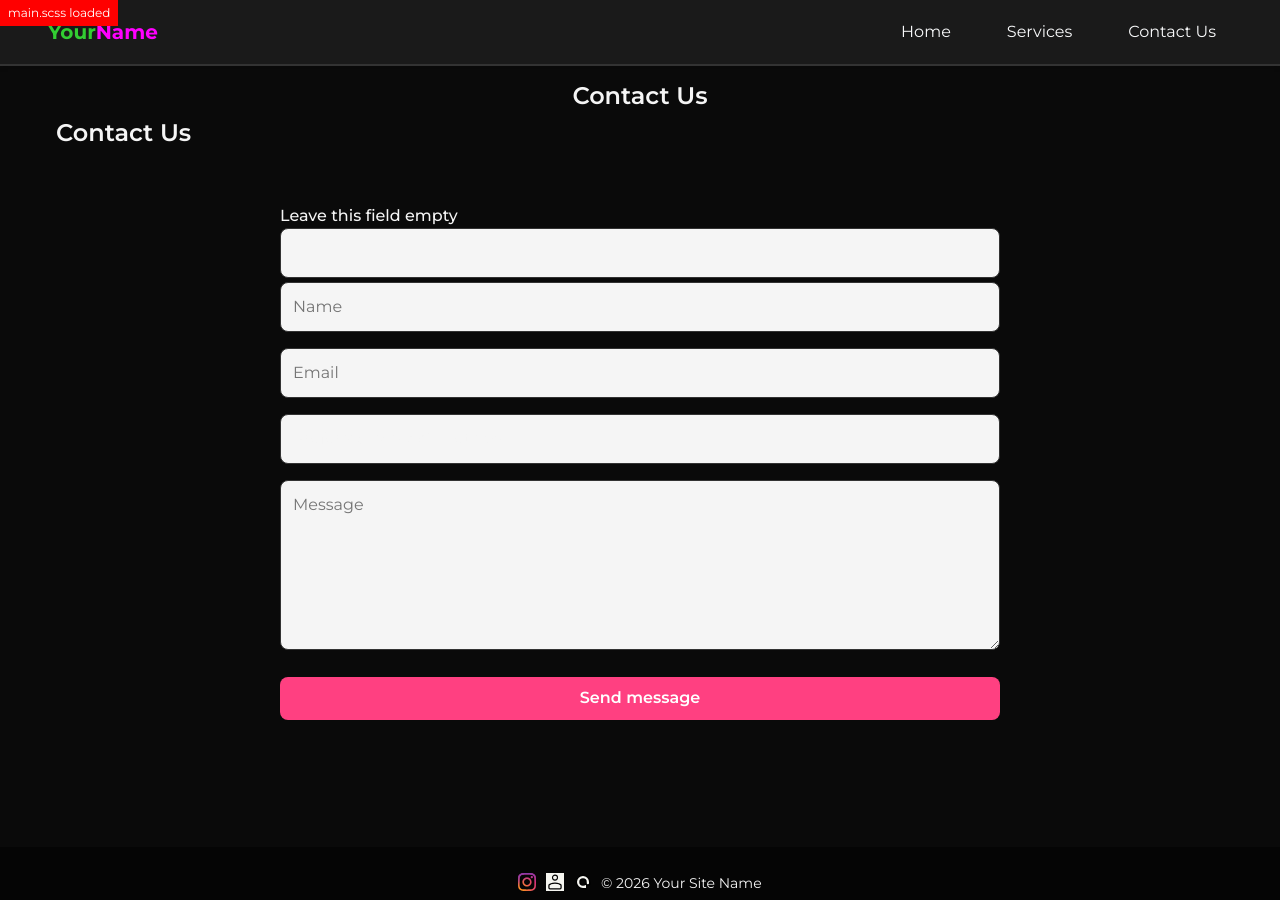
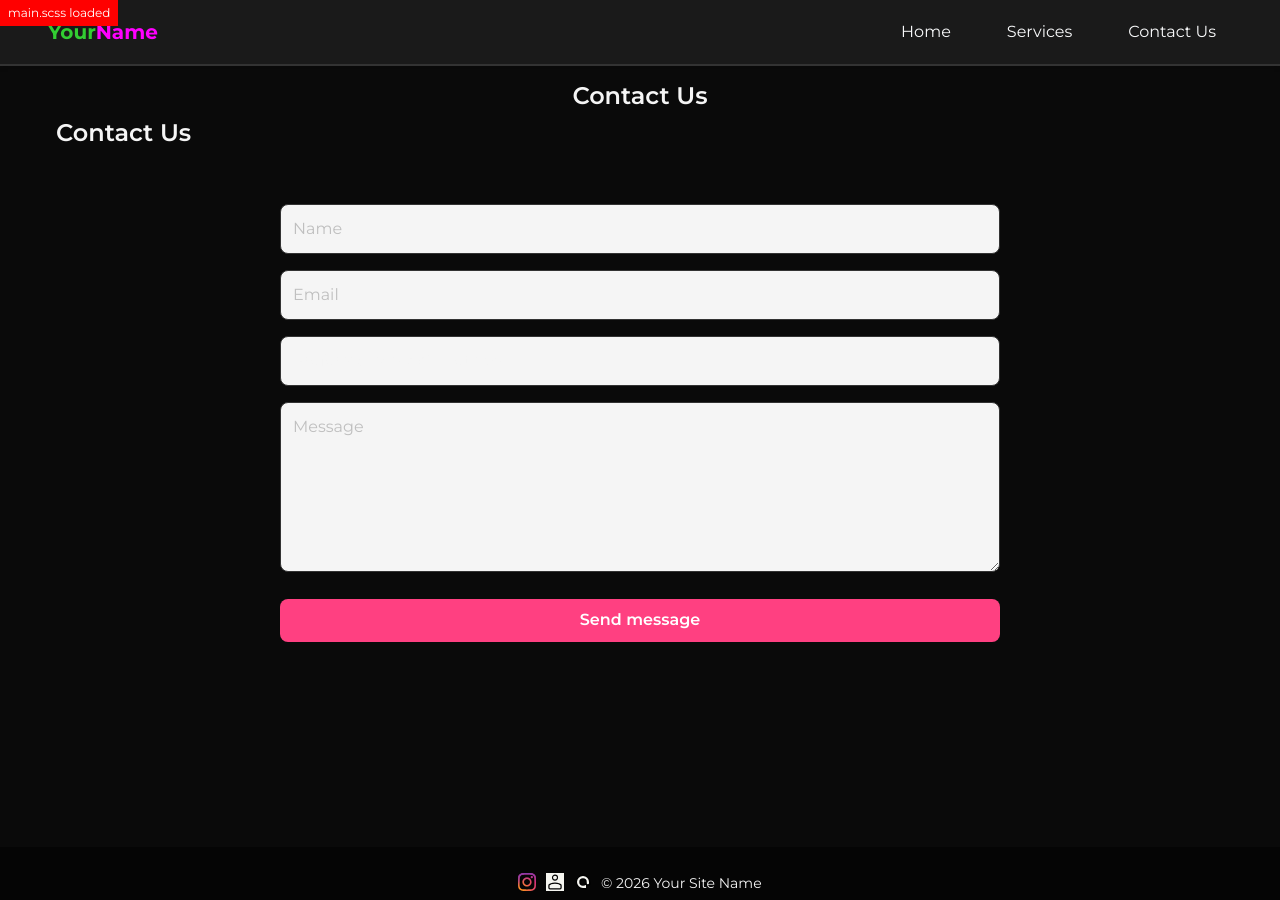
Before and after one commit to m33lucky-benny/test, a Jekyll site: the page built from contactus.html, in a window 1280 px wide. Built offline with Jekyll 4.4.1, drawn with Linux system fonts in a browser that asks for light colours.

Commit message:
Update _contact.scss

```diff
--- a/_sass/components/_contact.scss
+++ b/_sass/components/_contact.scss
@@ -1,6 +1,21 @@
 /* ===================================
    CONTACT PAGE (Scoped)
 =================================== */
+/* Hide honeypot correctly */
+.hp-field {
+  position: absolute;
+  left: -9999px;
+  width: 1px;
+  height: 1px;
+  overflow: hidden;
+}
+
+/* Placeholder visibility (Chrome-safe) */
+.contact-form input::placeholder,
+.contact-form textarea::placeholder {
+  color: #bfbfbf;
+  opacity: 1;
+}
 
 .contact-wrap {
   max-width: 720px;
```
